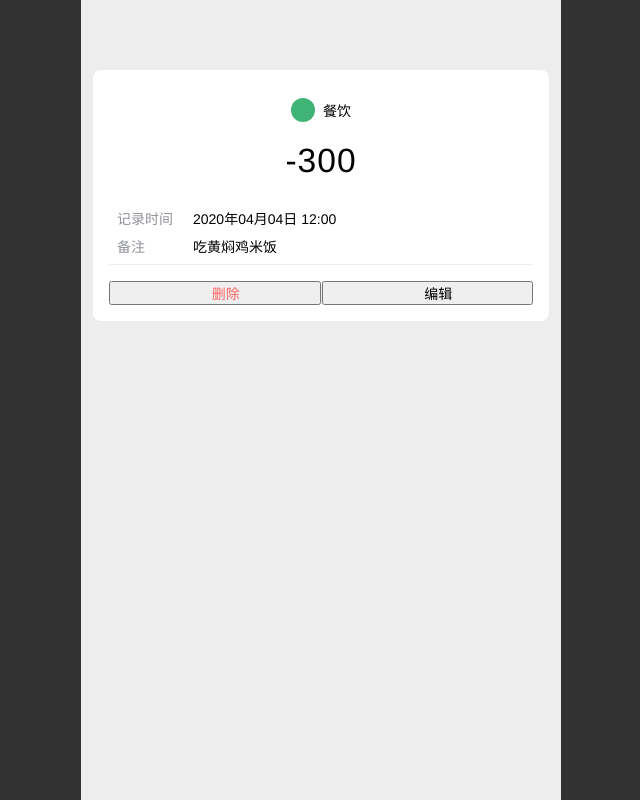
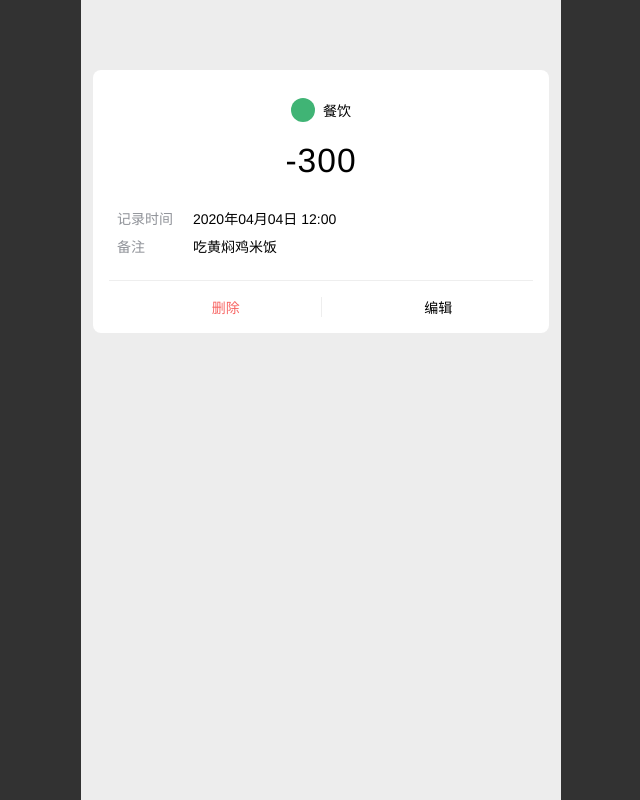
Before and after one commit to haixiangyan/weixin-cash, a React (Create React App) app: page /record/1 in a window 1280 px wide. Shown: the whole page, without its empty margins (319-959 px from the left). Built offline with nearby package versions, Linux system fonts and the light colour scheme.

Commit message:
在详情页中去掉默认按钮样式

```diff
--- a/src/components/RecordDetails.tsx
+++ b/src/components/RecordDetails.tsx
@@ -33,6 +33,7 @@ const CategorySection = styled.section`
 `
 
 const DetailsTable = styled.table`
+  margin-bottom: 16px;
   text-align: left;
   border-spacing: 8px;
   td:first-child {
@@ -54,6 +55,8 @@ const ActionSection = styled.section`
   border-top: 1px solid #eee;
   > button {
     flex-grow: 1;
+    background: none;
+    border: none;
   }
 `
 
```
